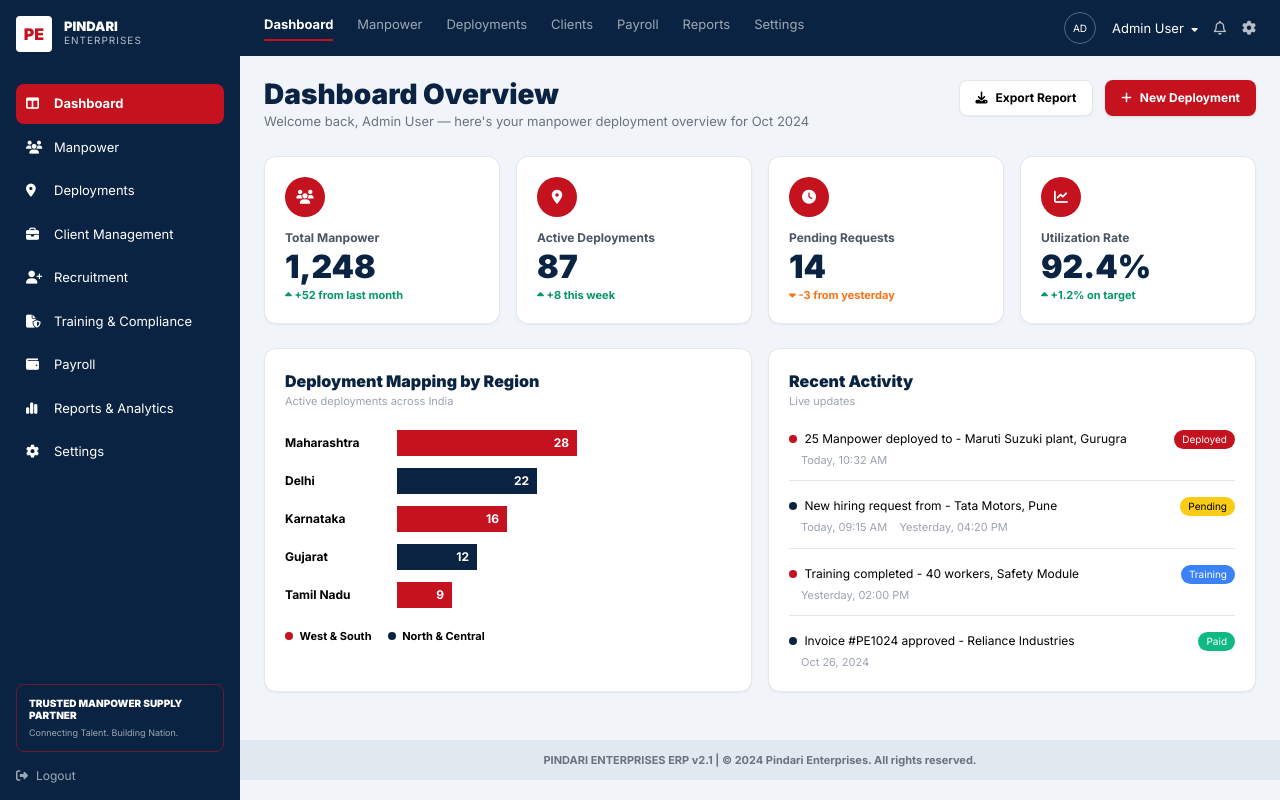
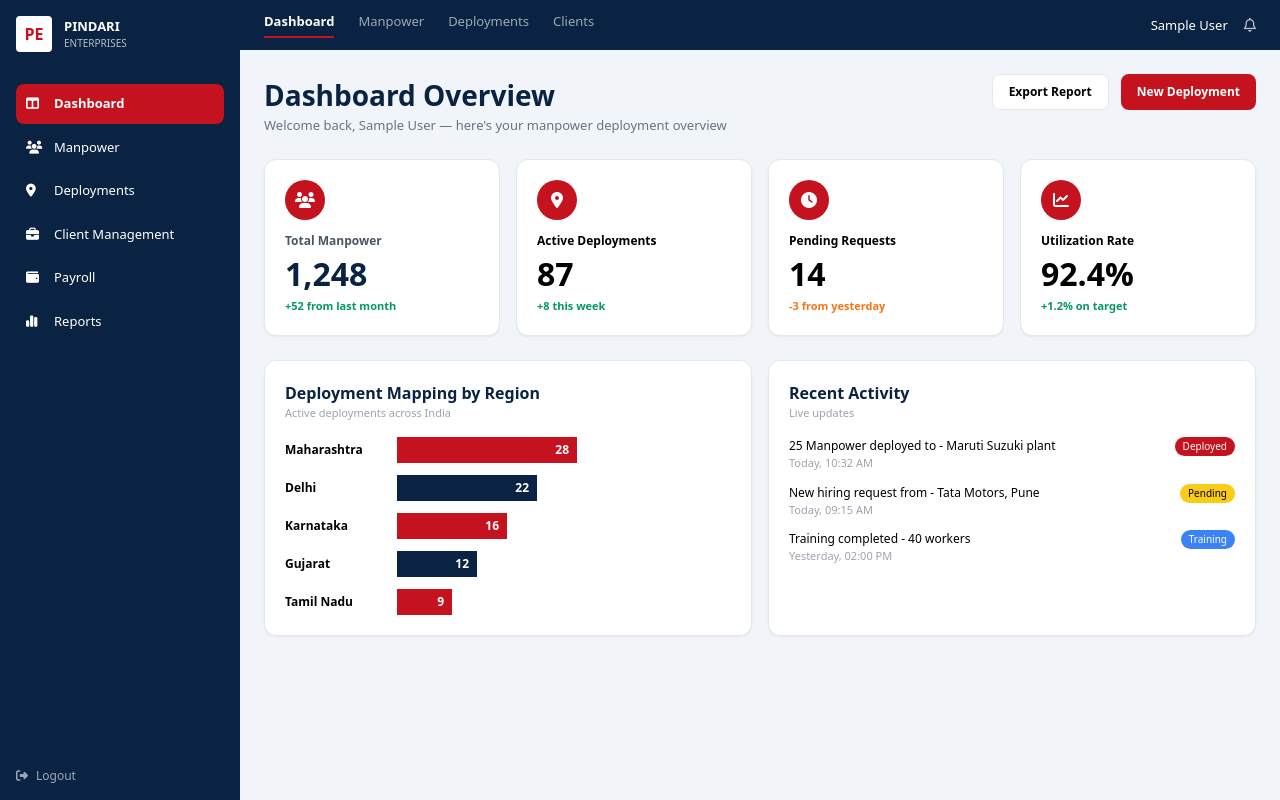
Before and after one commit to ceoajtutorials-cmd/pindari-erp-portal, a PHP site: page /pindari-enterprises/app/dashboard.php in a window 1280 px wide. Run offline with PHP 8.4, Linux system fonts and the light colour scheme; the visitor is signed in with stand-in values (Sample User, id 1); some libraries are stand-ins or nearby versions.

Commit message:
Update dashboard.php

```diff
--- a/app/dashboard.php
+++ b/app/dashboard.php
@@ -1,103 +1,62 @@
 <?php
-session_start();
-if(!isset($_SESSION['user'])){
-    header("Location: login.php");
+require_once __DIR__. '/../config/config.php';
+
+if (!isset($_SESSION['user_id'])) {
+    redirect(APP_URL. '/app/login.php');
     exit();
 }
+$user_name = $_SESSION['full_name']?? $_SESSION['username']?? 'Admin User';
 ?>
 <!DOCTYPE html>
 <html lang="en">
 <head>
-<meta charset="UTF-8">
-<meta name="viewport" content="width=device-width, initial-scale=1.0">
+<meta charset="UTF-8"><meta name="viewport" content="width=device-width, initial-scale=1.0">
 <title>Dashboard - Pindari ERP</title>
 <script src="https://cdn.tailwindcss.com"></script>
 <link rel="stylesheet" href="https://cdnjs.cloudflare.com/ajax/libs/font-awesome/6.4.0/css/all.min.css">
-<link href="https://fonts.googleapis.com/css2?family=Inter:wght@400;600;700;900&display=swap" rel="stylesheet">
-<style>body{font-family:'Inter',sans-serif}</style>
 </head>
 <body class="bg-[#f1f5f9]">
 <div class="flex min-h-screen">
-<!-- SIDEBAR -->
 <div class="w-[240px] bg-[#0a2342] text-white flex flex-col p-4">
-<div class="flex items-center gap-3 mb-8">
-<div class="bg-white text-[#c4121f] w-9 h-9 rounded flex items-center justify-center font-black">PE</div>
-<div><p class="font-black text-[13px] leading-none">PINDARI</p><p class="text-[10px] tracking-widest opacity-70">ENTERPRISES</p></div>
-</div>
+<div class="flex items-center gap-3 mb-8"><div class="bg-white text-[#c4121f] w-9 h-9 rounded flex items-center justify-center font-black">PE</div><div><p class="font-black text-[13px]">PINDARI</p><p class="text-[10px] opacity-70">ENTERPRISES</p></div></div>
 <nav class="space-y-1 flex-1 text-[13px]">
 <a class="flex items-center gap-3 bg-[#c4121f] p-2.5 rounded-lg font-bold"><i class="fa-solid fa-table-columns w-4"></i> Dashboard</a>
-<a class="flex items-center gap-3 p-2.5 hover:bg-white/10 rounded-lg"><i class="fa-solid fa-users w-4"></i> Manpower</a>
-<a class="flex items-center gap-3 p-2.5 hover:bg-white/10 rounded-lg"><i class="fa-solid fa-location-dot w-4"></i> Deployments</a>
-<a class="flex items-center gap-3 p-2.5 hover:bg-white/10 rounded-lg"><i class="fa-solid fa-briefcase w-4"></i> Client Management</a>
-<a class="flex items-center gap-3 p-2.5 hover:bg-white/10 rounded-lg"><i class="fa-solid fa-user-plus w-4"></i> Recruitment</a>
-<a class="flex items-center gap-3 p-2.5 hover:bg-white/10 rounded-lg"><i class="fa-solid fa-file-shield w-4"></i> Training & Compliance</a>
+<a href="<?php echo APP_URL;?>/app/employees/" class="flex items-center gap-3 p-2.5 hover:bg-white/10 rounded-lg"><i class="fa-solid fa-users w-4"></i> Manpower</a>
+<a href="<?php echo APP_URL;?>/app/placements/" class="flex items-center gap-3 p-2.5 hover:bg-white/10 rounded-lg"><i class="fa-solid fa-location-dot w-4"></i> Deployments</a>
+<a href="<?php echo APP_URL;?>/app/clients/" class="flex items-center gap-3 p-2.5 hover:bg-white/10 rounded-lg"><i class="fa-solid fa-briefcase w-4"></i> Client Management</a>
 <a class="flex items-center gap-3 p-2.5 hover:bg-white/10 rounded-lg"><i class="fa-solid fa-wallet w-4"></i> Payroll</a>
-<a class="flex items-center gap-3 p-2.5 hover:bg-white/10 rounded-lg"><i class="fa-solid fa-chart-simple w-4"></i> Reports & Analytics</a>
-<a class="flex items-center gap-3 p-2.5 hover:bg-white/10 rounded-lg"><i class="fa-solid fa-gear w-4"></i> Settings</a>
+<a class="flex items-center gap-3 p-2.5 hover:bg-white/10 rounded-lg"><i class="fa-solid fa-chart-simple w-4"></i> Reports</a>
 </nav>
-<div class="border border-[#c4121f]/50 rounded-lg p-3 mt-4">
-<p class="text-[10px] font-black leading-tight">TRUSTED MANPOWER SUPPLY PARTNER</p>
-<p class="text-[9px] opacity-60 mt-1">Connecting Talent. Building Nation.</p>
-</div>
 <a href="logout.php" class="mt-4 text-xs opacity-60 hover:opacity-100"><i class="fa-solid fa-right-from-bracket mr-2"></i>Logout</a>
 </div>
 
-<!-- MAIN -->
 <div class="flex-1">
-<!-- TOP NAV -->
 <div class="bg-[#0a2342] text-white flex justify-between items-center px-6 py-3">
-<div class="flex gap-6 text-[13px]">
-<span class="border-b-2 border-[#c4121f] pb-1 font-bold">Dashboard</span>
-<span class="opacity-60">Manpower</span><span class="opacity-60">Deployments</span><span class="opacity-60">Clients</span><span class="opacity-60">Payroll</span><span class="opacity-60">Reports</span><span class="opacity-60">Settings</span>
-</div>
-<div class="flex items-center gap-4 text-sm">
-<div class="w-8 h-8 border border-white/30 rounded-full flex items-center justify-center text-[10px]">AD</div>
-<span class="text-[13px]"><?php echo $_SESSION['user'];?> <i class="fa-solid fa-caret-down ml-1 text-[10px]"></i></span>
-<i class="fa-regular fa-bell opacity-70"></i><i class="fa-solid fa-gear opacity-70"></i>
-</div>
+<div class="flex gap-6 text-[13px]"><span class="border-b-2 border-[#c4121f] pb-1 font-bold">Dashboard</span><span class="opacity-60">Manpower</span><span class="opacity-60">Deployments</span><span class="opacity-60">Clients</span></div>
+<div class="flex items-center gap-4 text-sm"><span class="text-[13px]"><?php echo htmlspecialchars($user_name);?></span><i class="fa-regular fa-bell opacity-70"></i></div>
 </div>
 
-<!-- CONTENT -->
 <div class="p-6">
-<div class="flex justify-between items-start mb-6">
-<div><h1 class="text-[28px] font-black text-[#0a2342] leading-none">Dashboard Overview</h1><p class="text-[13px] text-gray-500 mt-1">Welcome back, <?php echo $_SESSION['user'];?> — here's your manpower deployment overview for Oct 2024</p></div>
-<div class="flex gap-3">
-<button class="bg-white border px-4 py-2 rounded-lg text-[12px] font-bold shadow-sm"><i class="fa-solid fa-download mr-2"></i>Export Report</button>
-<button class="bg-[#c4121f] text-white px-4 py-2 rounded-lg text-[12px] font-bold shadow"><i class="fa-solid fa-plus mr-2"></i>New Deployment</button>
-</div>
-</div>
+<div class="flex justify-between items-start mb-6"><div><h1 class="text-[28px] font-black text-[#0a2342]">Dashboard Overview</h1><p class="text-[13px] text-gray-500">Welcome back, <?php echo htmlspecialchars($user_name);?> — here's your manpower deployment overview</p></div>
+<div class="flex gap-3"><button class="bg-white border px-4 py-2 rounded-lg text-[12px] font-bold">Export Report</button><button class="bg-[#c4121f] text-white px-4 py-2 rounded-lg text-[12px] font-bold">New Deployment</button></div></div>
 
-<!-- 4 CARDS -->
 <div class="grid grid-cols-4 gap-4 mb-6">
-<div class="bg-white p-5 rounded-xl shadow-sm border"><div class="w-10 h-10 bg-[#c4121f] rounded-full flex items-center justify-center text-white mb-3"><i class="fa-solid fa-users text-sm"></i></div><p class="text-[12px] font-bold text-gray-600">Total Manpower</p><p class="text-[32px] font-black text-[#0a2342] leading-none my-1">1,248</p><p class="text-[11px] text-emerald-600 font-bold"><i class="fa-solid fa-caret-up"></i> +52 from last month</p></div>
-<div class="bg-white p-5 rounded-xl shadow-sm border"><div class="w-10 h-10 bg-[#c4121f] rounded-full flex items-center justify-center text-white mb-3"><i class="fa-solid fa-location-dot text-sm"></i></div><p class="text-[12px] font-bold text-gray-600">Active Deployments</p><p class="text-[32px] font-black text-[#0a2342] leading-none my-1">87</p><p class="text-[11px] text-emerald-600 font-bold"><i class="fa-solid fa-caret-up"></i> +8 this week</p></div>
-<div class="bg-white p-5 rounded-xl shadow-sm border"><div class="w-10 h-10 bg-[#c4121f] rounded-full flex items-center justify-center text-white mb-3"><i class="fa-solid fa-clock text-sm"></i></div><p class="text-[12px] font-bold text-gray-600">Pending Requests</p><p class="text-[32px] font-black text-[#0a2342] leading-none my-1">14</p><p class="text-[11px] text-orange-500 font-bold"><i class="fa-solid fa-caret-down"></i> -3 from yesterday</p></div>
-<div class="bg-white p-5 rounded-xl shadow-sm border"><div class="w-10 h-10 bg-[#c4121f] rounded-full flex items-center justify-center text-white mb-3"><i class="fa-solid fa-chart-line text-sm"></i></div><p class="text-[12px] font-bold text-gray-600">Utilization Rate</p><p class="text-[32px] font-black text-[#0a2342] leading-none my-1">92.4%</p><p class="text-[11px] text-emerald-600 font-bold"><i class="fa-solid fa-caret-up"></i> +1.2% on target</p></div>
+<div class="bg-white p-5 rounded-xl shadow-sm border"><div class="w-10 h-10 bg-[#c4121f] rounded-full flex items-center justify-center text-white mb-3"><i class="fa-solid fa-users"></i></div><p class="text-[12px] font-bold text-gray-600">Total Manpower</p><p class="text-[32px] font-black text-[#0a2342]">1,248</p><p class="text-[11px] text-emerald-600 font-bold">+52 from last month</p></div>
+<div class="bg-white p-5 rounded-xl shadow-sm border"><div class="w-10 h-10 bg-[#c4121f] rounded-full flex items-center justify-center text-white mb-3"><i class="fa-solid fa-location-dot"></i></div><p class="text-[12px] font-bold">Active Deployments</p><p class="text-[32px] font-black">87</p><p class="text-[11px] text-emerald-600 font-bold">+8 this week</p></div>
+<div class="bg-white p-5 rounded-xl shadow-sm border"><div class="w-10 h-10 bg-[#c4121f] rounded-full flex items-center justify-center text-white mb-3"><i class="fa-solid fa-clock"></i></div><p class="text-[12px] font-bold">Pending Requests</p><p class="text-[32px] font-black">14</p><p class="text-[11px] text-orange-500 font-bold">-3 from yesterday</p></div>
+<div class="bg-white p-5 rounded-xl shadow-sm border"><div class="w-10 h-10 bg-[#c4121f] rounded-full flex items-center justify-center text-white mb-3"><i class="fa-solid fa-chart-line"></i></div><p class="text-[12px] font-bold">Utilization Rate</p><p class="text-[32px] font-black">92.4%</p><p class="text-[11px] text-emerald-600 font-bold">+1.2% on target</p></div>
 </div>
 
 <div class="grid grid-cols-2 gap-4">
-<div class="bg-white p-5 rounded-xl shadow-sm border"><h3 class="font-black text-[16px] text-[#0a2342]">Deployment Mapping by Region</h3><p class="text-[11px] text-gray-400 mb-5">Active deployments across India</p>
-<div class="space-y-3 text-[12px] font-bold">
-<div class="flex items-center"><span class="w-28">Maharashtra</span><div class="bg-[#c4121f] text-white px-2 py-1 text-right w-[180px]">28</div></div>
-<div class="flex items-center"><span class="w-28">Delhi</span><div class="bg-[#0a2342] text-white px-2 py-1 text-right w-[140px]">22</div></div>
-<div class="flex items-center"><span class="w-28">Karnataka</span><div class="bg-[#c4121f] text-white px-2 py-1 text-right w-[110px]">16</div></div>
-<div class="flex items-center"><span class="w-28">Gujarat</span><div class="bg-[#0a2342] text-white px-2 py-1 text-right w-[80px]">12</div></div>
-<div class="flex items-center"><span class="w-28">Tamil Nadu</span><div class="bg-[#c4121f] text-white px-2 py-1 text-right w-[55px]">9</div></div>
+<div class="bg-white p-5 rounded-xl shadow-sm border"><h3 class="font-black text-[#0a2342]">Deployment Mapping by Region</h3><p class="text-[11px] text-gray-400 mb-4">Active deployments across India</p>
+<div class="space-y-3 text-[12px] font-bold"><div class="flex items-center"><span class="w-28">Maharashtra</span><div class="bg-[#c4121f] text-white px-2 py-1 w-[180px] text-right">28</div></div><div class="flex items-center"><span class="w-28">Delhi</span><div class="bg-[#0a2342] text-white px-2 py-1 w-[140px] text-right">22</div></div><div class="flex items-center"><span class="w-28">Karnataka</span><div class="bg-[#c4121f] text-white px-2 py-1 w-[110px] text-right">16</div></div><div class="flex items-center"><span class="w-28">Gujarat</span><div class="bg-[#0a2342] text-white px-2 py-1 w-[80px] text-right">12</div></div><div class="flex items-center"><span class="w-28">Tamil Nadu</span><div class="bg-[#c4121f] text-white px-2 py-1 w-[55px] text-right">9</div></div></div>
 </div>
-<div class="flex gap-4 mt-5 text-[11px] font-bold"><span><span class="w-2 h-2 bg-[#c4121f] inline-block rounded-full mr-1"></span> West & South</span><span><span class="w-2 h-2 bg-[#0a2342] inline-block rounded-full mr-1"></span> North & Central</span></div>
-</div>
-
-<div class="bg-white p-5 rounded-xl shadow-sm border"><h3 class="font-black text-[16px] text-[#0a2342]">Recent Activity</h3><p class="text-[11px] text-gray-400 mb-5">Live updates</p>
-<div class="space-y-4 text-[12px]">
-<div class="border-b pb-3"><p><span class="w-2 h-2 bg-[#c4121f] inline-block rounded-full mr-1"></span> 25 Manpower deployed to - Maruti Suzuki plant, Gurugra <span class="bg-[#c4121f] text-white text-[10px] px-2 py-0.5 rounded-full float-right">Deployed</span></p><p class="text-[11px] text-gray-400 ml-3 mt-1">Today, 10:32 AM</p></div>
-<div class="border-b pb-3"><p><span class="w-2 h-2 bg-[#0a2342] inline-block rounded-full mr-1"></span> New hiring request from - Tata Motors, Pune <span class="bg-yellow-400 text-[10px] px-2 py-0.5 rounded-full float-right">Pending</span></p><p class="text-[11px] text-gray-400 ml-3 mt-1">Today, 09:15 AM &nbsp;&nbsp; Yesterday, 04:20 PM</p></div>
-<div class="border-b pb-3"><p><span class="w-2 h-2 bg-[#c4121f] inline-block rounded-full mr-1"></span> Training completed - 40 workers, Safety Module <span class="bg-blue-500 text-white text-[10px] px-2 py-0.5 rounded-full float-right">Training</span></p><p class="text-[11px] text-gray-400 ml-3 mt-1">Yesterday, 02:00 PM</p></div>
-<div><p><span class="w-2 h-2 bg-[#0a2342] inline-block rounded-full mr-1"></span> Invoice #PE1024 approved - Reliance Industries <span class="bg-emerald-500 text-white text-[10px] px-2 py-0.5 rounded-full float-right">Paid</span></p><p class="text-[11px] text-gray-400 ml-3 mt-1">Oct 26, 2024</p></div>
+<div class="bg-white p-5 rounded-xl shadow-sm border"><h3 class="font-black text-[#0a2342]">Recent Activity</h3><p class="text-[11px] text-gray-400 mb-4">Live updates</p>
+<div class="space-y-3 text-[12px]"><div><p>25 Manpower deployed to - Maruti Suzuki plant <span class="bg-[#c4121f] text-white text-[10px] px-2 py-0.5 rounded-full float-right">Deployed</span></p><p class="text-[11px] text-gray-400">Today, 10:32 AM</p></div><div><p>New hiring request from - Tata Motors, Pune <span class="bg-yellow-400 text-[10px] px-2 py-0.5 rounded-full float-right">Pending</span></p><p class="text-[11px] text-gray-400">Today, 09:15 AM</p></div><div><p>Training completed - 40 workers <span class="bg-blue-500 text-white text-[10px] px-2 py-0.5 rounded-full float-right">Training</span></p><p class="text-[11px] text-gray-400">Yesterday, 02:00 PM</p></div></div>
 </div>
 </div>
 </div>
 </div>
-<div class="text-center py-3 text-[11px] font-bold text-gray-500 bg-[#e2e8f0] mt-6">PINDARI ENTERPRISES ERP v2.1 | © 2024 Pindari Enterprises. All rights reserved.</div>
 </div>
 </div>
 </body>
```
